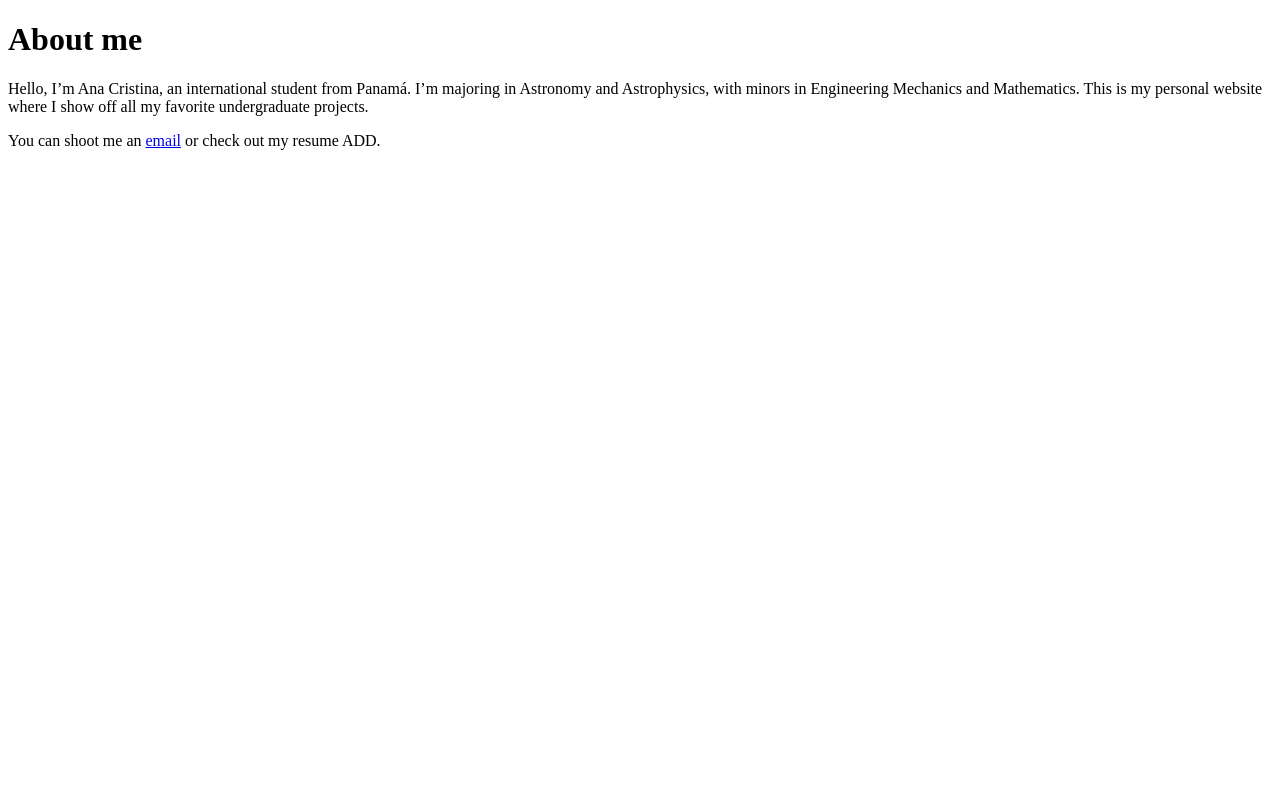
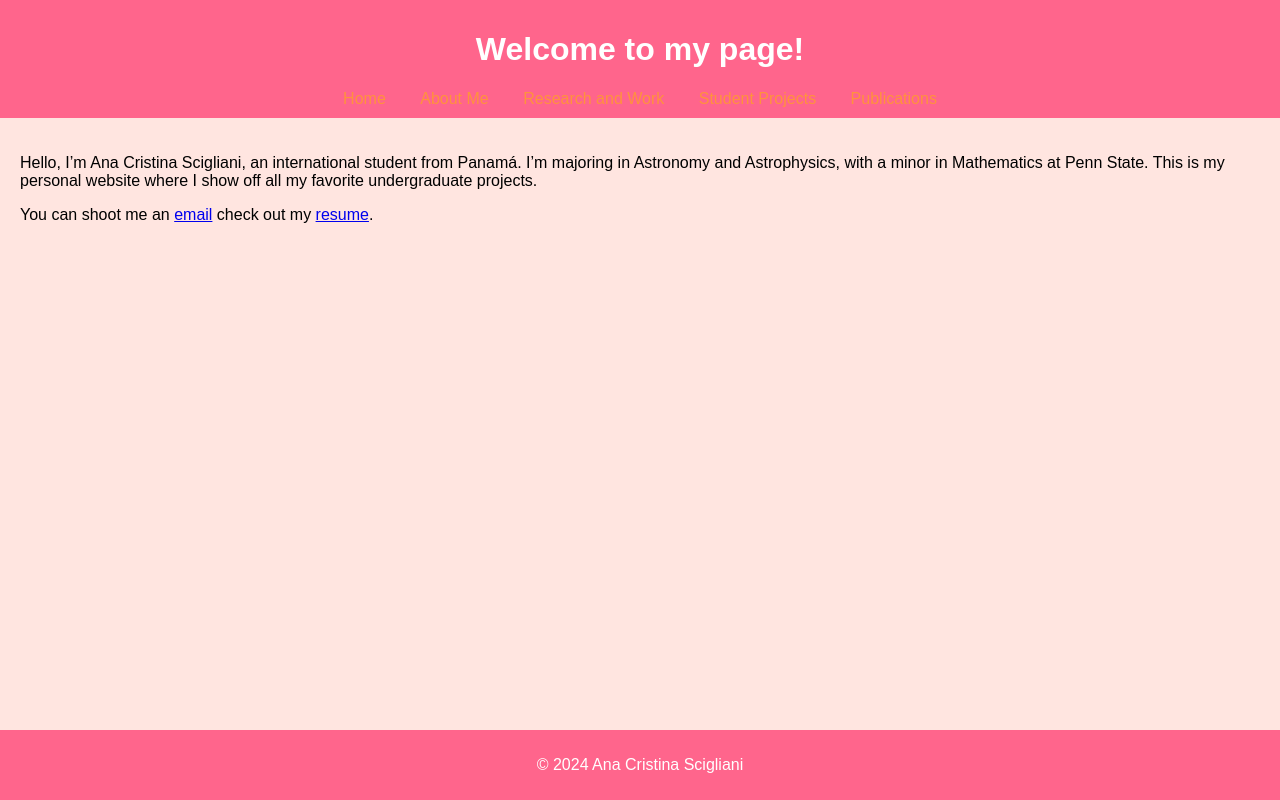
Before and after one commit to anac-psu/anac, a plain HTML site: page index.html in a window 1280 px wide. Drawn offline with Linux system fonts and the light colour scheme.

Commit message:
Update index.html

```diff
--- a/index.html
+++ b/index.html
@@ -1,11 +1,35 @@
 <!DOCTYPE html>
-<html>
+<html lang="en">
 <head>
-	<title>Welcome to my page!</title>
-<head>
+    <meta charset="UTF-8">
+    <meta name="viewport" content="width=device-width, initial-scale=1.0">
+    <title> A. Scigliani - Home </title>
+    <style>
+        /* Add your styles here */
+        body { font-family: Arial, sans-serif; margin: 0; padding: 0; background-color: #FFE5E0; }
+        header, footer { background-color: #FF658C; color: white; text-align: center; padding: 10px 0; }
+        nav a { margin: 0 15px; text-decoration: none; color: #FF923C; }
+        main { padding: 20px; }
+        footer { position: fixed; bottom: 0; width: 100%; }
+    </style>
+</head>
 <body>
-	<h1>About me</h1>
-	<p>Hello, I’m Ana Cristina, an international student from Panamá. I’m majoring in Astronomy and Astrophysics, with minors in Engineering Mechanics and Mathematics. This is my personal website where I show off all my favorite undergraduate projects. </p>
-	<p>You can shoot me an <a href="mailto:acs6387@psu.edu">email</a> or check out my resume ADD.</p>
+    <header>
+        <h1>Welcome to my page!</h1>
+        <nav>
+            <a href="index.html">Home</a>
+            <a href="about.html">About Me</a>
+            <a href="research.html">Research and Work</a>
+            <a href="projects.html">Student Projects</a>
+            <a href="publications.html">Publications</a>
+        </nav>
+    </header>
+    <main>
+        <p>Hello, I’m Ana Cristina Scigliani, an international student from Panamá. I’m majoring in Astronomy and Astrophysics, with a minor in Mathematics at Penn State. This is my personal website where I show off all my favorite undergraduate projects.</p>
+        <p>You can shoot me an <a href="mailto:your-email@example.com">email</a> check out my <a href="Ana Cristina Scigliani CV 2024.pdf" target="_blank">resume</a>.</p>
+    </main>
+    <footer>
+        <p>&copy; 2024 Ana Cristina Scigliani</p>
+    </footer>
 </body>
 </html>
```
